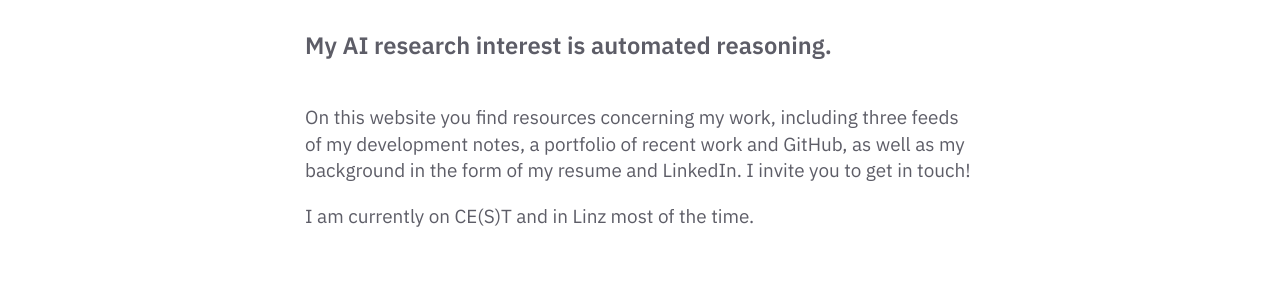
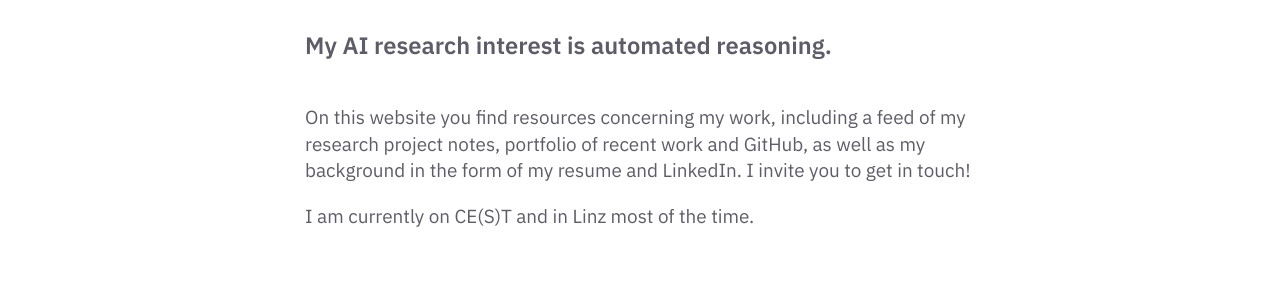
Before and after one commit to heseltime/heseltime.github.io, a Jekyll site: the page built from pages/index.md, in a window 1280 px wide. Shown: the part 777-1077 px from the top of the page. Built offline with Jekyll 4.4.1, drawn with Linux system fonts in a browser that asks for light colours.

Commit message:
Update Homepage.html

```diff
--- a/_includes/Homepage.html
+++ b/_includes/Homepage.html
@@ -15,7 +15,7 @@
 
     </br>
 
-        <p>On this website you find resources concerning my work, including three feeds of my development notes, a portfolio of recent work and GitHub, as well as my background in the form of my resume and LinkedIn. I invite you to get in touch!</p>
+        <p>On this website you find resources concerning my work, including a feed of my research project notes, portfolio of recent work and GitHub, as well as my background in the form of my resume and LinkedIn. I invite you to get in touch!</p>
 
         <p>I am currently on CE(S)T and in Linz most of the time.</p>
     </div>
```
